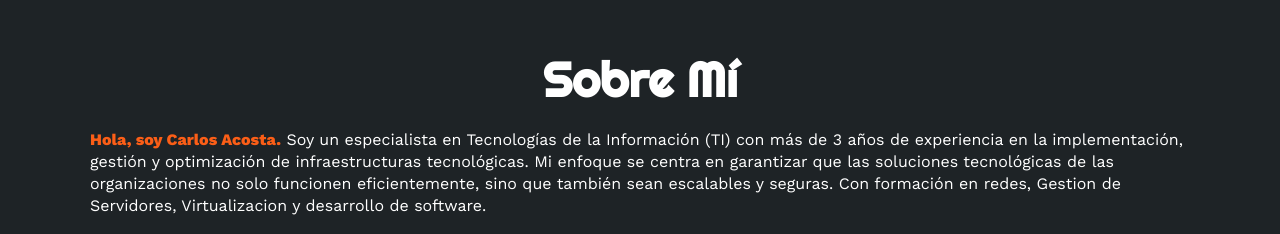
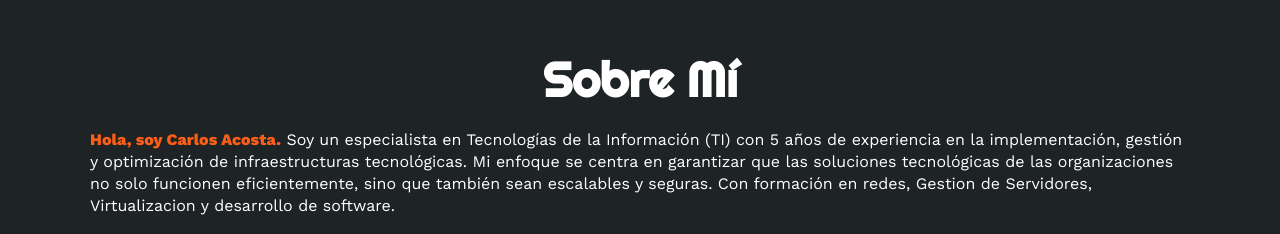
Before and after one commit to CacodeDev/portfolio, a plain HTML site: page index.html in a window 1280 px wide. Shown: the part 820-1054 px from the top of the page. Drawn offline with nearby package versions, Linux system fonts and the light colour scheme.

Commit message:
Update index.html

```diff
--- a/index.html
+++ b/index.html
@@ -51,7 +51,7 @@
     <section id="sobremi" class="sobremi">
         <div class="contenido-seccion">
             <h2>Sobre Mí</h2>
-            <p><span>Hola, soy Carlos Acosta.</span> Soy un especialista en Tecnologías de la Información (TI) con más de 3 años de experiencia en la implementación, gestión y optimización de infraestructuras tecnológicas. Mi enfoque se centra en garantizar que las soluciones tecnológicas de las organizaciones no solo funcionen eficientemente, sino que también sean escalables y seguras. Con formación en redes, Gestion de Servidores, Virtualizacion y desarrollo de software.</p>
+            <p><span>Hola, soy Carlos Acosta.</span> Soy un especialista en Tecnologías de la Información (TI) con 5 años de experiencia en la implementación, gestión y optimización de infraestructuras tecnológicas. Mi enfoque se centra en garantizar que las soluciones tecnológicas de las organizaciones no solo funcionen eficientemente, sino que también sean escalables y seguras. Con formación en redes, Gestion de Servidores, Virtualizacion y desarrollo de software.</p>
 
             <div class="fila">
                 <!-- datos personales -->
```
